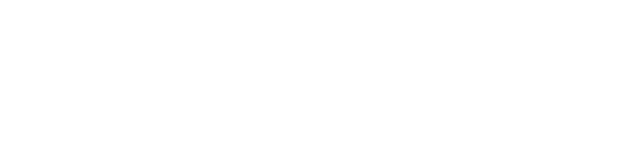
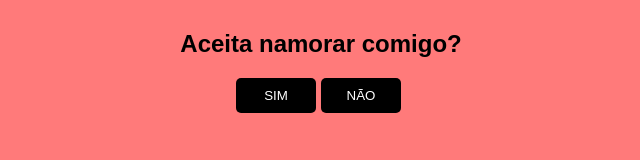
Before and after one commit to JABSdev02/HTML-CSS, a plain HTML site: page site da cybola/um eu te amo/pag03.html in a window 1280 px wide. Shown: the whole page, without its empty margins (329-969 px from the left). Drawn offline with Linux system fonts and the light colour scheme.

Commit message:
Update pag03.html

```diff
--- a/site da cybola/um eu te amo/pag03.html
+++ b/site da cybola/um eu te amo/pag03.html
@@ -6,6 +6,54 @@
     <title>Um pedido especial</title>
 </head>
 <body>
+    <div id="conteudo">
+        <h2>Aceita namorar comigo?</h2>
+        <div style="margin: auto;width: 170px;">
+            <button style="position: fixed;display: block;" class="btn" onclick="sim()">SIM</button>
+            <button class="btn" onclick="desvia(this)" onmouseover="desvia(this)" style="position: absolute;">NÃO</button>
+        </div>
+    </div>
+</body>
+<style>
+    #conteudo {
+        background: #ff7a7a;
+        width: 100%;
+        height: 100%;
+        position: fixed;
+        top: 0;
+        left: 0;
+        padding: 10px;
+        text-align: center;
+        font-family: sans-serif;
+    }
 
-</body>
+    .btn {
+        background: black;
+        color: white;
+        border: none;
+        padding: 10px;
+        width: 80px;
+        border-radius: 5px;
+    }
+</style>
+
+<script>
+    function sim() {
+        alert("Você aceitou namorar comigo! :)");
+    }
+
+    function desvia(btn) {
+        // btn declarado na função
+        btn.style.position = 'absolute';
+        btn.style.bottom = geraPosicao(10, 90);
+        btn.style.left = geraPosicao(10, 90);
+        console.log('opa, desviei...');
+    }
+
+    function geraPosicao(min, max) {
+        return (Math.random() * (max - min) + min) + "%";
+    }
+
+</script>
+
 </html>
```
